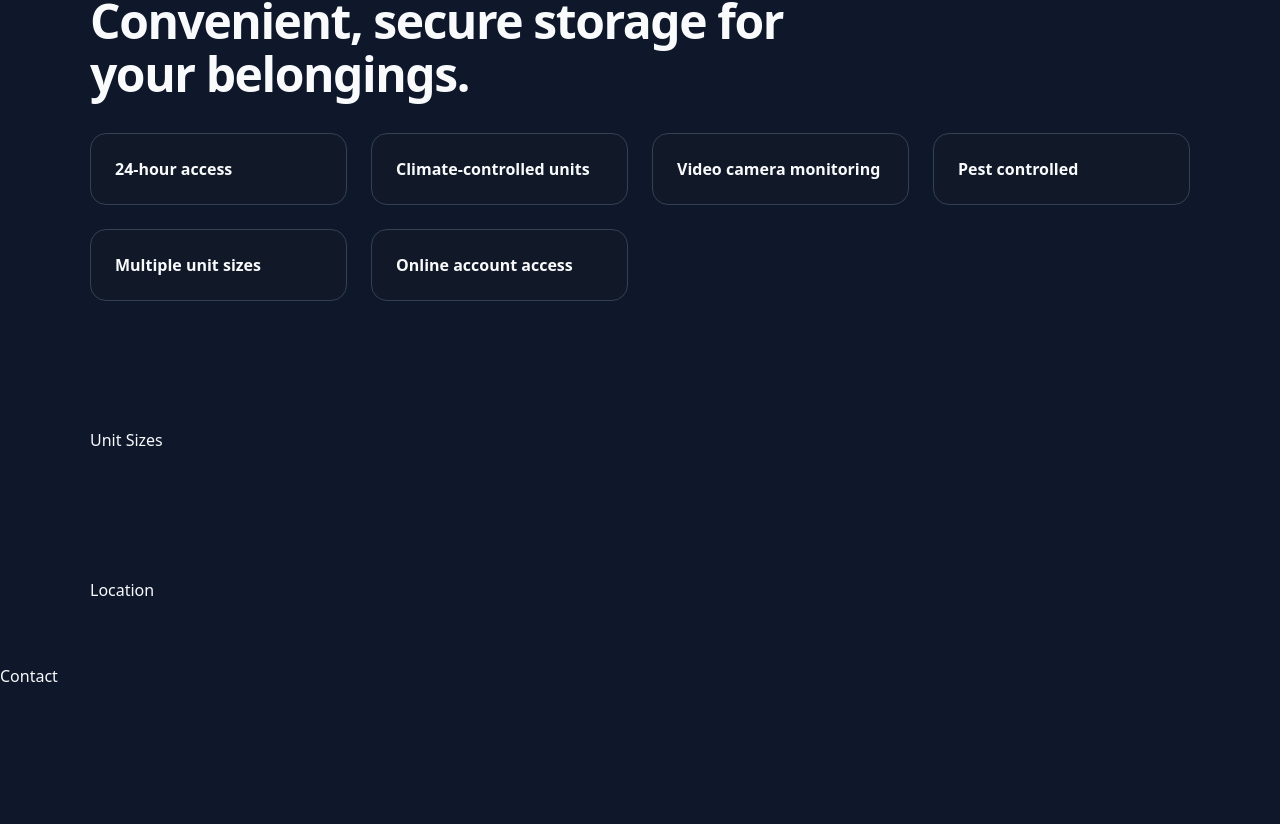
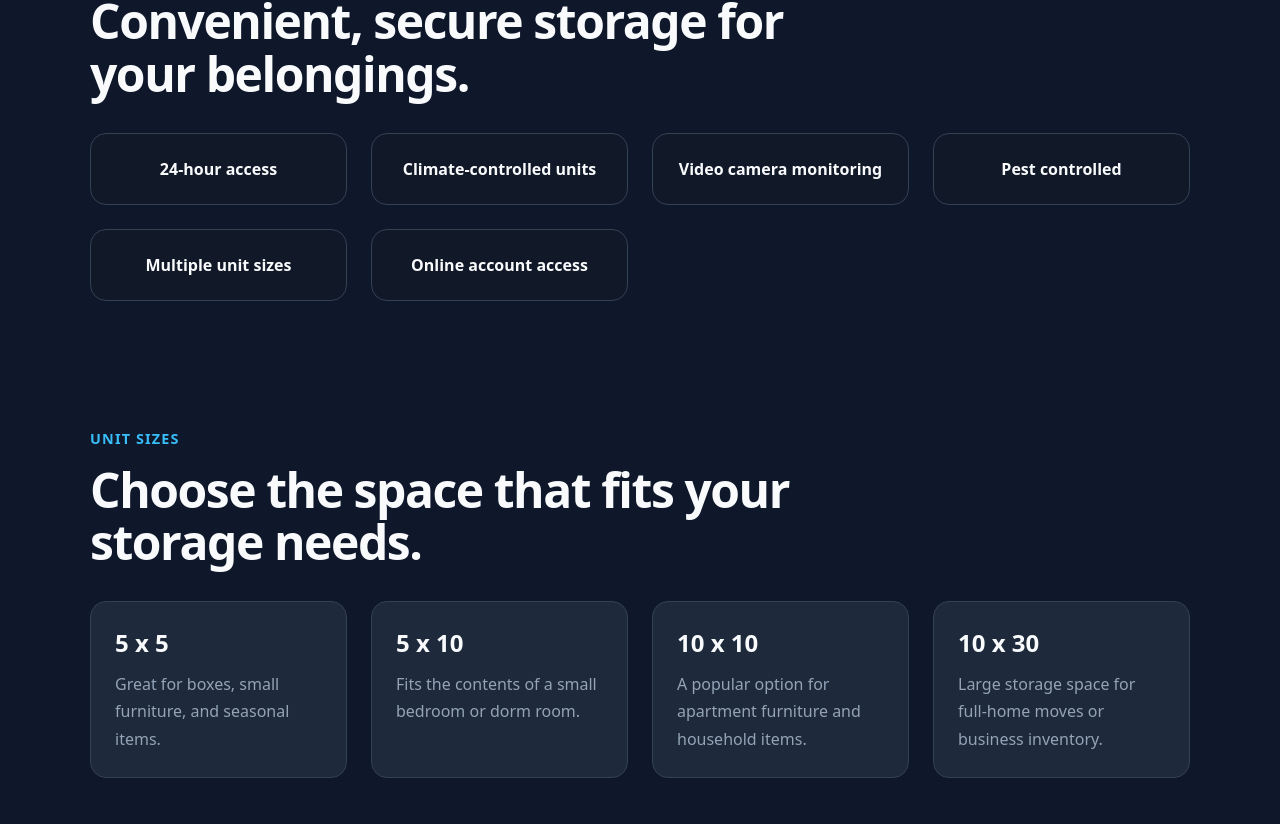
Before and after one commit to jprobussr/premier-storage-redesign, a React (Vite) app in the folder premier-storage-redesign/: page / in a window 1280 px wide. Shown: the part 816-1640 px from the top of the page. Before the commit the page ends 1503 px from the top, so only its background shows below. Built offline with nearby package versions, Linux system fonts and the light colour scheme.

Commit message:
feat: add unit sizes section

```diff
--- a/premier-storage-redesign/src/App.jsx
+++ b/premier-storage-redesign/src/App.jsx
@@ -2,6 +2,7 @@ import './App.css';
 import Features from './components/Features.jsx';
 import Header from './components/Header.jsx';
 import Hero from './components/Hero.jsx';
+import UnitSizes from './components/UnitSizes.jsx';
 
 const App = () => {
   return (
@@ -14,9 +15,7 @@ const App = () => {
 
         <Features />
 
-        <section className="unit-sizes section" id="units">
-          <div className="container">Unit Sizes</div>
-        </section>
+       <UnitSizes />
 
         <section className="location section" id="location">
           <div className="container">Location</div>
--- a/premier-storage-redesign/src/components/Features.css
+++ b/premier-storage-redesign/src/components/Features.css
@@ -14,4 +14,5 @@
 .feature-card h3 {
     margin: 0;
     font-size: 1rem;
+    text-align: center;
 }
--- /dev/null
+++ b/premier-storage-redesign/src/components/UnitSizes.css
@@ -0,0 +1,23 @@
+.units-grid {
+    display: grid;
+    grid-template-columns:  repeat(auto-fit, minmax(220px, 1fr));
+    gap: 1.5rem;
+}
+
+.unit-card {
+    padding: 1.5rem;
+    border: 1px solid var(--border);
+    border-radius: var(--radius);
+    background: var(--surface-alt);
+}
+
+.unit-card h3 {
+    margin: 0;
+    font-size: 1.5rem;
+}
+
+.unit-card p {
+    margin: 0.75rem 0 0;
+    color: var(--muted);
+    line-height: 1.7;
+}
--- /dev/null
+++ b/premier-storage-redesign/src/components/UnitSizes.jsx
@@ -0,0 +1,48 @@
+import './UnitSizes.css';
+
+const units = [
+  {
+    size: '5 x 5',
+    description: 'Great for boxes, small furniture, and seasonal items.',
+  },
+  {
+    size: '5 x 10',
+    description: 'Fits the contents of a small bedroom or dorm room.',
+  },
+  {
+    size: '10 x 10',
+    description:
+      'A popular option for apartment furniture and household items.',
+  },
+  {
+    size: '10 x 30',
+    description:
+      'Large storage space for full-home moves or business inventory.',
+  },
+];
+
+const UnitSizes = () => {
+  return (
+    <section className="unit-sizes section" id="units">
+      <div className="container">
+        <div className="section-header">
+          <p className="eyebrow">Unit Sizes</p>
+          <h2>Choose the space that fits your storage needs.</h2>
+        </div>
+
+        <div className="units-grid">
+          {units.map((unit) => {
+            return (
+              <article className="unit-card" key={unit.size}>
+                <h3>{unit.size}</h3>
+                <p>{unit.description}</p>
+              </article>
+            );
+          })}
+        </div>
+      </div>
+    </section>
+  );
+};
+
+export default UnitSizes;
```
